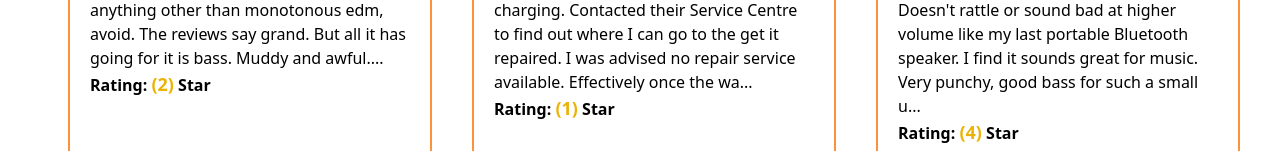
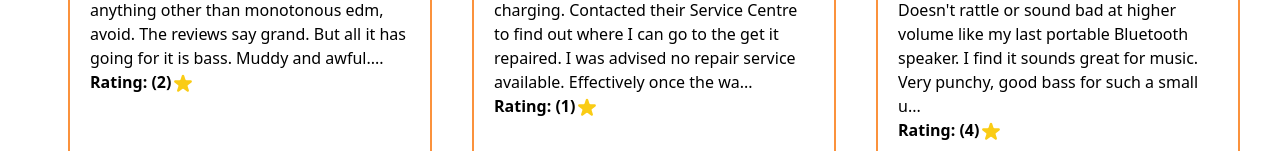
Before and after one commit to HasibAliOpu/JBL-Charge-4, a React (Create React App) app: page / in a window 1280 px wide. Shown: the part 801-952 px from the top of the page. Built offline with nearby package versions, Linux system fonts and the light colour scheme.

Commit message:
giving star icon on reviews rating section

```diff
--- a/src/Components/Blogs/Blogs.js
+++ b/src/Components/Blogs/Blogs.js
@@ -45,7 +45,7 @@ const Blogs = () => {
             </p>
             <ul className="list-disc">
               <li>The Element was like Inline Element</li>
-              <li>It's doesn't need a new Line</li>
+              <li>The Element doesn't start on a new Line</li>
               <li>You Can set Width or Height</li>
             </ul>
           </span>
--- a/src/Components/Review/Review.js
+++ b/src/Components/Review/Review.js
@@ -1,3 +1,4 @@
+import { StarIcon } from "@heroicons/react/solid";
 import React from "react";
 
 const Review = ({ review }) => {
@@ -17,8 +18,8 @@ const Review = ({ review }) => {
         </h1>
         <p className="font-medium">{reviews.slice(0, 200)}...</p>
         <p className=" font-semibold">
-          Rating: <span className="text-yellow-500 text-lg">({rating})</span>{" "}
-          Star
+          Rating: ({rating})
+          <StarIcon className="w-6 h-6 inline text-yellow-400"></StarIcon>
         </p>
       </div>
     </div>
```
